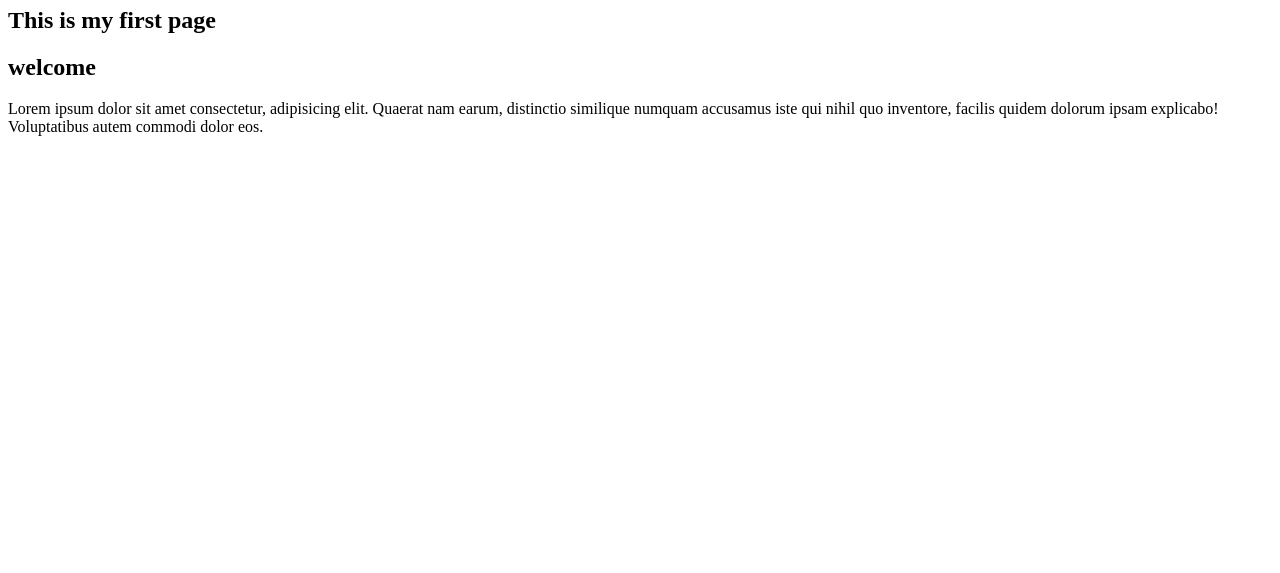
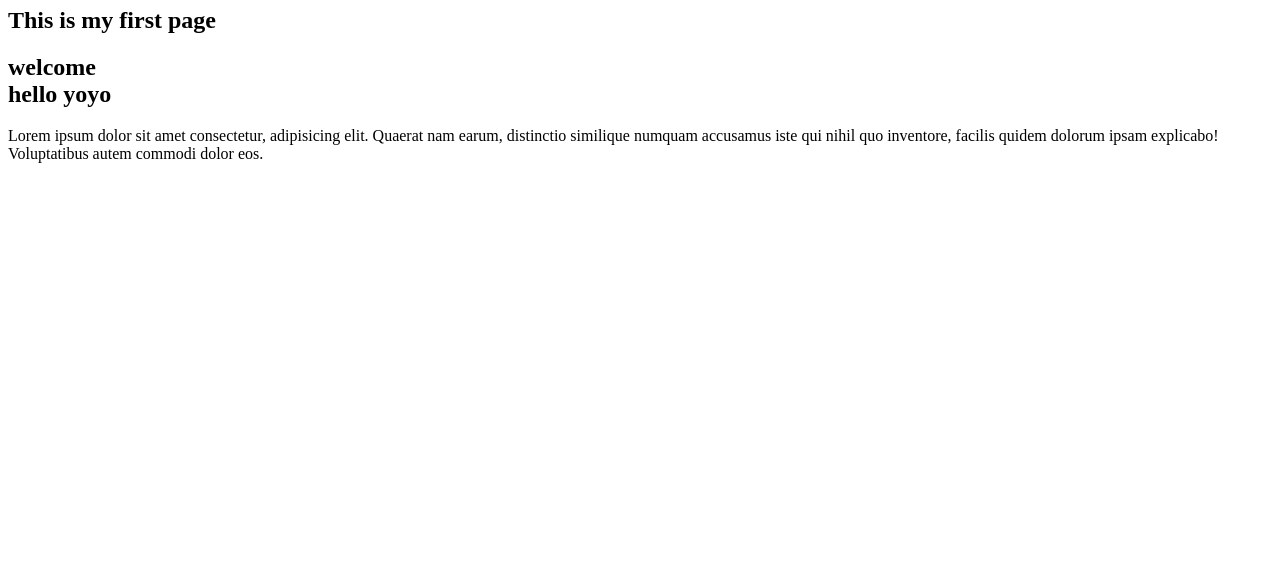
Before and after one commit to SYED-MUSTAFA-264/index, a plain HTML site: page index.html in a window 1280 px wide. Shown: the part 227-800 px from the top of the page. Drawn offline with Linux system fonts and the light colour scheme.

Commit message:
Update index.html

```diff
--- a/index.html
+++ b/index.html
@@ -17,7 +17,9 @@
     <h2>This is my first page</h2>
     <h2>
         welcome
-
+    <div>
+        hello yoyo
+    </div>
     </h2>
     Lorem ipsum dolor sit amet consectetur, adipisicing elit. Quaerat nam earum, distinctio similique numquam accusamus iste qui nihil quo inventore, facilis quidem dolorum ipsam explicabo! Voluptatibus autem commodi dolor eos.
 </body>
```
